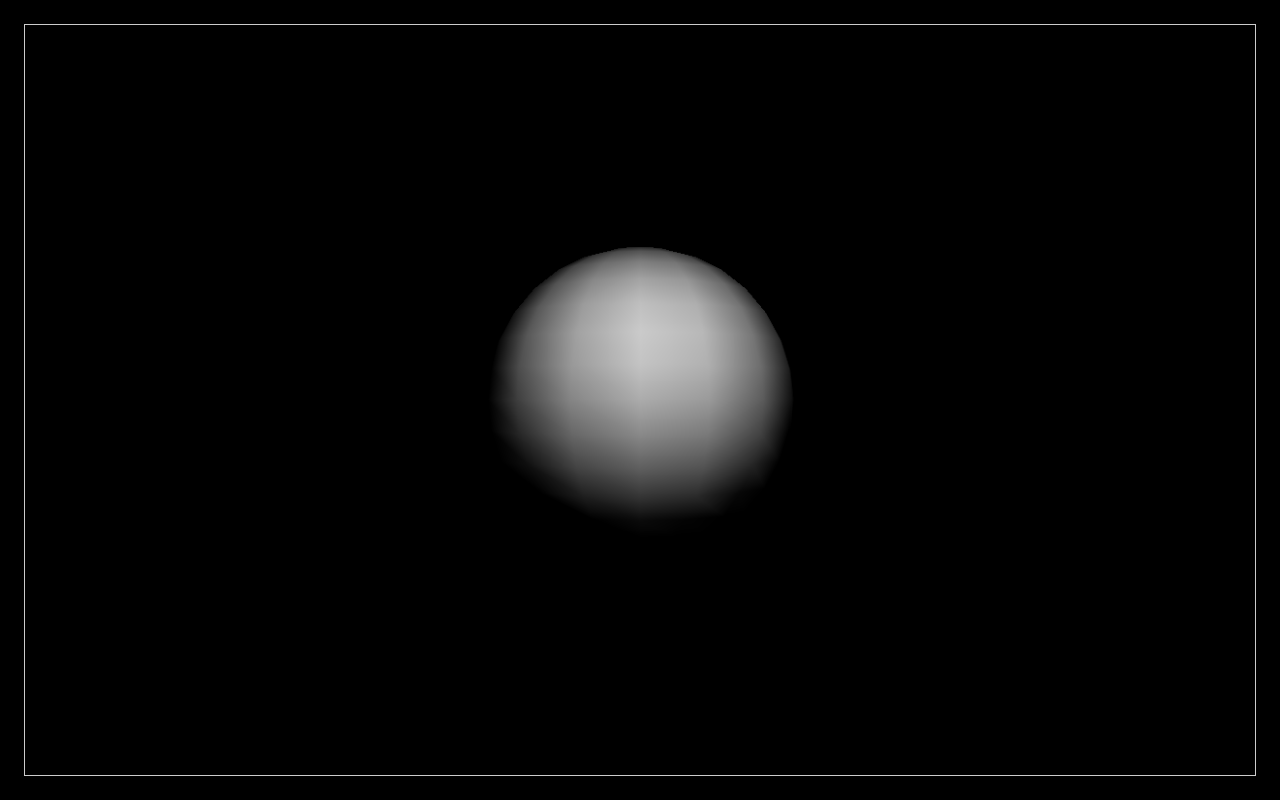
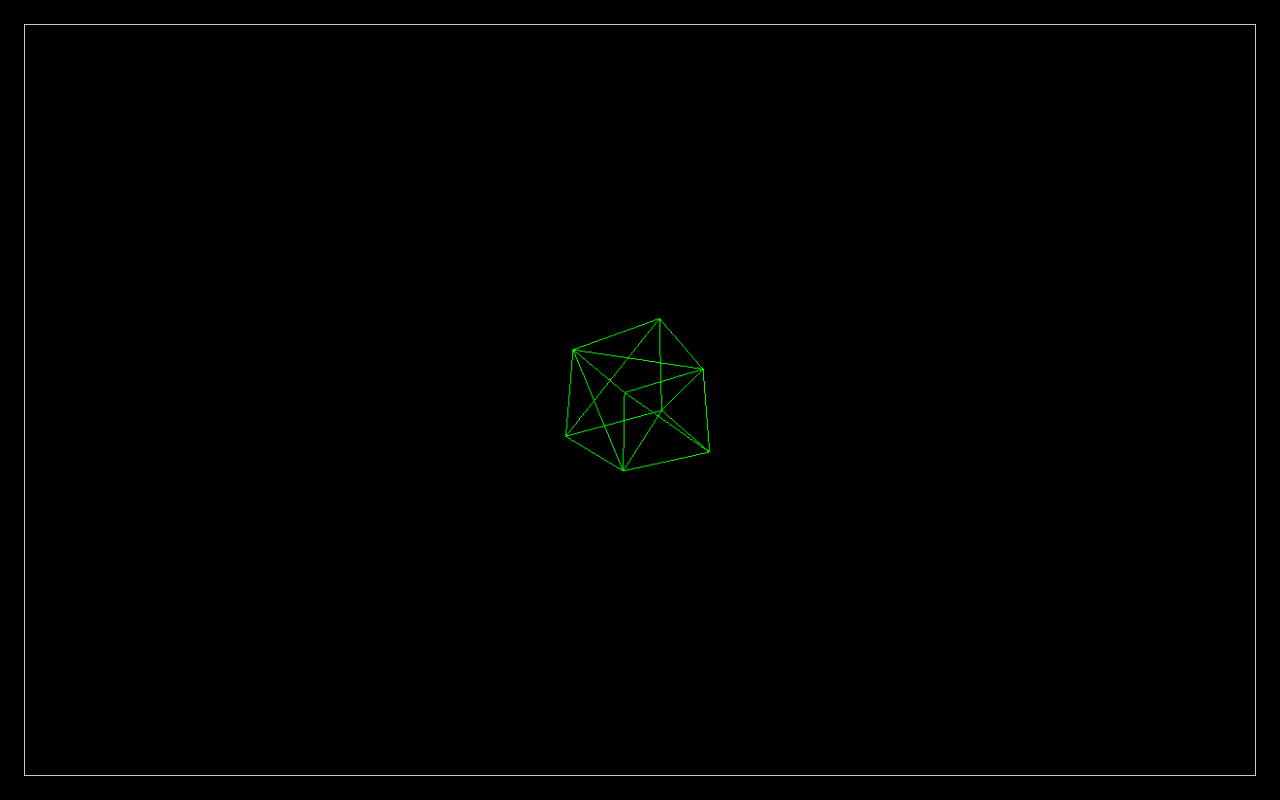
Before and after one commit to anttikissa/3d, a plain HTML site: page index.html in a window 1280 px wide. Drawn offline with Linux system fonts and the light colour scheme.

Commit message:
Simplify the basic things.

```diff
--- a/index.html
+++ b/index.html
@@ -2,5 +2,7 @@
 <meta charset='utf-8'>
 <title>3D</title>
 <link rel='stylesheet' href='style.css'>
-<script src='three.min.js'></script>
-<script src='script.js'></script>
+<body>
+	<script src='three.min.js'></script>
+	<script src='script.js'></script>
+</body>
--- a/script.js
+++ b/script.js
@@ -1,96 +1,28 @@
-console.log("Hello!");
+var width = window.innerWidth - 10;
+var height = window.innerHeight - 10;
 
-window.onload = function() {
-	init();
-//	animate();
-};
+var scene = new THREE.Scene();
+var camera = new THREE.PerspectiveCamera(75, width / height, 1, 10000);
+var renderer = new THREE.WebGLRenderer();
+renderer.setSize(width, height);
 
-var camera, scene, renderer;
-var geometry, material, mesh;
+scene.add(camera);
 
-var width;
-var height;
+var geometry = new THREE.CubeGeometry(1, 1, 1);
+var material = new THREE.MeshBasicMaterial({ color: 0x00ff00, wireframe: true });
+var cube = new THREE.Mesh(geometry, material);
 
-function init() {
-	width = window.innerWidth - 10;
-	height = window.innerHeight - 10;
+scene.add(cube);
 
-	var viewAngle = 45;
-	var aspect = width / height;
-	var near = 0.1;
-	var far = 10000;
+camera.position.z = 5;
 
-	var container = document.body;
+document.body.appendChild(renderer.domElement);
 
-	var renderer = new THREE.WebGLRenderer();
-	var camera = new THREE.PerspectiveCamera(viewAngle, aspect, near, far);
-
-	var scene = new THREE.Scene();
-
-	scene.add(camera);
-	camera.position.z = 300;
-
-	renderer.setSize(width, height);
-	container.appendChild(renderer.domElement);
-
-	var radius = 50;
-	var segments = 16;
-	var rings = 16;
-
-	var sphereMaterial = new THREE.MeshLambertMaterial({
-		color: 0xCCCCCC,
-//		wireframe: true
-	});
-
-	var sphere = new THREE.Mesh(
-		new THREE.SphereGeometry(
-			radius, segments, rings),
-		sphereMaterial);
-
-	var pointLight = new THREE.PointLight(0xffffff);
-	pointLight.position.x = 10;
-	pointLight.position.y = 50;
-	pointLight.position.z = 130;
-	scene.add(pointLight);
-
-	scene.add(sphere);
+function render() {
+	requestAnimationFrame(render);
+	cube.rotation.x += 0.04;
+	cube.rotation.y += 0.04;
 	renderer.render(scene, camera);
 }
 
-/*
-function init() {
-	width = window.innerWidth - 10;
-	height = window.innerHeight - 10;
-
-	camera = new THREE.PerspectiveCamera(
-		75, width / height, 1, 10000);
-
-	camera.position.z = 1000;
-
-	scene = new THREE.Scene();
-
-	geometry = new THREE.CubeGeometry(200, 200, 200);
-	material = new THREE.MeshBasicMaterial(
-		{ color: 0xff0000, wireframe: true });
-
-	mesh = new THREE.Mesh(geometry, material);
-	scene.add(mesh);
-
-	renderer = new THREE.CanvasRenderer();
-	renderer.setSize(width, height);
-
-	document.body.appendChild(renderer.domElement);
-}
-
-
-function animate() {
-	// note: three.js includes requestAnimationFrame shim
-	requestAnimationFrame(animate);
-
-	mesh.rotation.x += 0.01;
-	mesh.rotation.y += 0.02;
-
-	renderer.render(scene, camera);
-
-}
-*/
+render();
```
